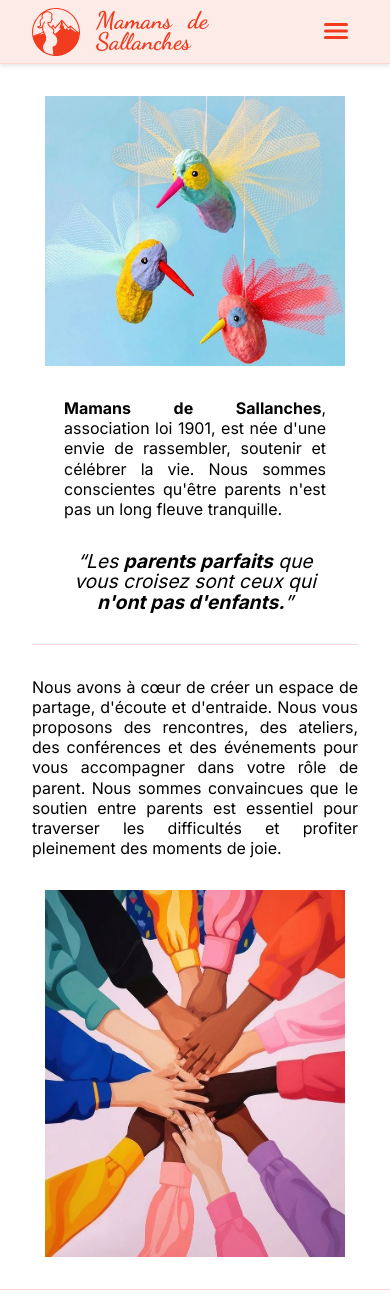
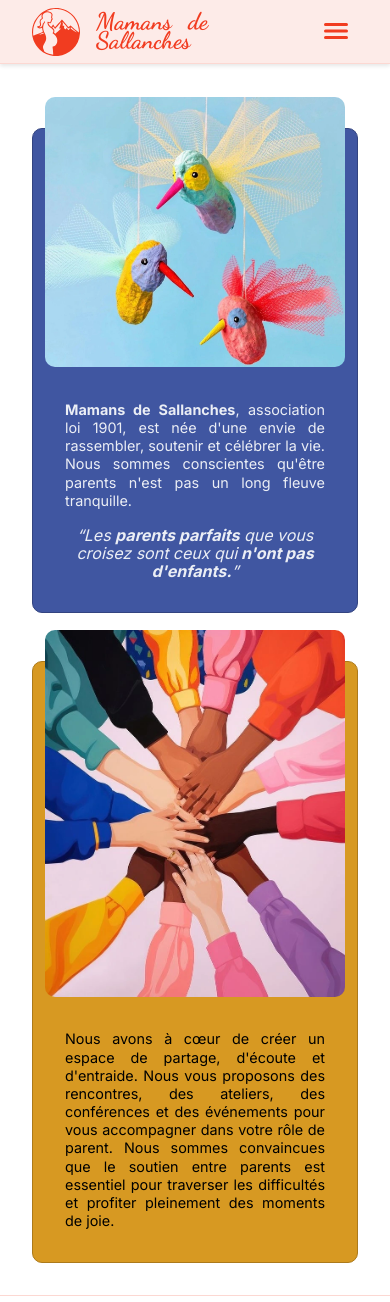
Before and after one commit to NicolasChambon/mamans-de-sallanches, a Next.js app: page / in a window 390 px wide. Shown: the top 1302 px of the page. Built offline with nearby package versions, Linux system fonts and the light colour scheme.

Commit message:
modify: presentation integration and responsiveness

```diff
--- a/src/app/globals.scss
+++ b/src/app/globals.scss
@@ -3,6 +3,7 @@
 
 body {
   font-family: $mainFont;
+  font-size: 0.9rem;
   line-height: 2ch;
   text-align: justify;
 
--- a/src/components/Header/Header.module.scss
+++ b/src/components/Header/Header.module.scss
@@ -4,6 +4,7 @@
   background-color: $primaryColorBackground;
   border-bottom: $primaryColorLight4 1px solid;
   box-shadow: 0 2px 4px rgba(0, 0, 0, 0.1);
+  font-size: 1rem;
   height: 4rem;
   position: sticky;
   top: 0;
--- a/src/components/Header/HeaderLogo/HeaderLogo.module.scss
+++ b/src/components/Header/HeaderLogo/HeaderLogo.module.scss
@@ -16,7 +16,7 @@
 
   &_text {
     width: 7rem;
-    @media (min-width: 640px) and (max-width: 800px) {
+    @media (min-width: 640px) and (max-width: 890px) {
       display: none;
     }
   }
--- a/src/components/Presentation/Presentation.module.scss
+++ b/src/components/Presentation/Presentation.module.scss
@@ -4,8 +4,8 @@
   border-bottom: 1px solid $primaryColorLight4;
   display: flex;
   flex-direction: column;
-  gap: 2rem;
-
+  max-width: 1000px !important;
+  min-height: calc(100vh - 4rem);
   justify-content: space-around;
   margin: auto;
   margin-bottom: 2rem; // TODO supprimer
@@ -13,11 +13,8 @@
   overflow: hidden;
   padding: 2rem;
 
-  /*
-  For screens taller than 800px and wider than 1100px
-  presentation section + header will take 100vh
-  */
-  @media (min-height: 800px) and (min-width: 1100px) {
-    height: calc(100vh - 4rem);
+  @media (max-width: 665px) {
+    gap: 3rem;
+    padding-top: 4rem;
   }
 }
--- a/src/components/Presentation/PresentationBottom/PresentationBottom.module.scss
+++ b/src/components/Presentation/PresentationBottom/PresentationBottom.module.scss
@@ -2,11 +2,35 @@
 
 .PresentationBottom {
   align-items: center;
+  background: $thirdColor;
+  border: $thirdColorDark1 1px solid;
+  border-radius: 10px;
   display: flex;
-  gap: 2rem;
+  position: relative;
 
-  @media (max-width: 755px) {
-    align-items: center;
-    flex-direction: column;
+  &_img {
+    border-radius: 10px;
+    position: absolute;
+    right: 1rem;
+    top: -10rem;
+
+    @media (max-width: 840px) {
+      top: -5rem;
+    }
+
+    @media (max-width: 665px) {
+      right: 50%;
+      transform: translateX(50%);
+
+      top: -2rem;
+    }
+  }
+
+  &_text {
+    padding: 2rem 22rem 2rem 2rem;
+
+    @media (max-width: 665px) {
+      padding: 23rem 2rem 2rem 2rem;
+    }
   }
 }
--- a/src/components/Presentation/PresentationTop/PresentationTop.module.scss
+++ b/src/components/Presentation/PresentationTop/PresentationTop.module.scss
@@ -1,22 +1,33 @@
 @use 'variables' as *;
 
 .PresentationTop {
+  background-color: $secondaryColor;
+  border: $secondaryColorDark1 1px solid;
+  border-radius: 10px;
+  color: $secondaryColorBackground;
   display: flex;
+  position: relative;
 
-  @media (max-width: 755px) {
-    align-items: center;
-    flex-direction: column;
+  &_img {
+    border-radius: 10px;
+    position: absolute;
+    left: 1rem;
+    top: -2rem;
+
+    @media (max-width: 665px) {
+      left: 50%;
+      transform: translateX(-50%);
+    }
   }
 
   &_text {
     display: flex;
     flex-direction: column;
-    justify-content: space-around;
-    padding: 2rem;
+    gap: 1rem;
+    padding: 2rem 2rem 2rem 22rem;
 
-    @media (max-width: 755px) {
-      border-bottom: 1px solid $primaryColorLight4;
-      gap: 2rem;
+    @media (max-width: 665px) {
+      padding: 17rem 2rem 2rem 2rem;
     }
 
     & span {
@@ -25,7 +36,7 @@
 
     &_citation {
       text-align: center;
-      font-size: 1.2rem;
+      font-size: 1rem;
       font-style: italic;
     }
   }
```
